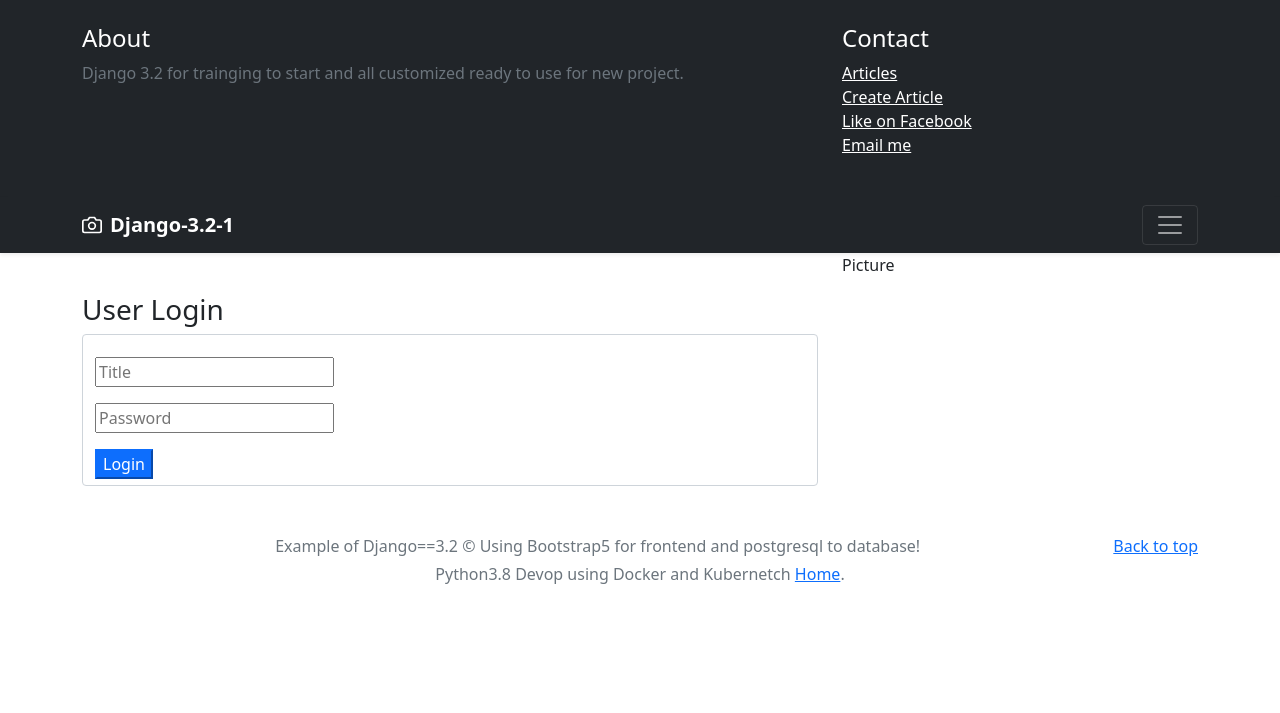
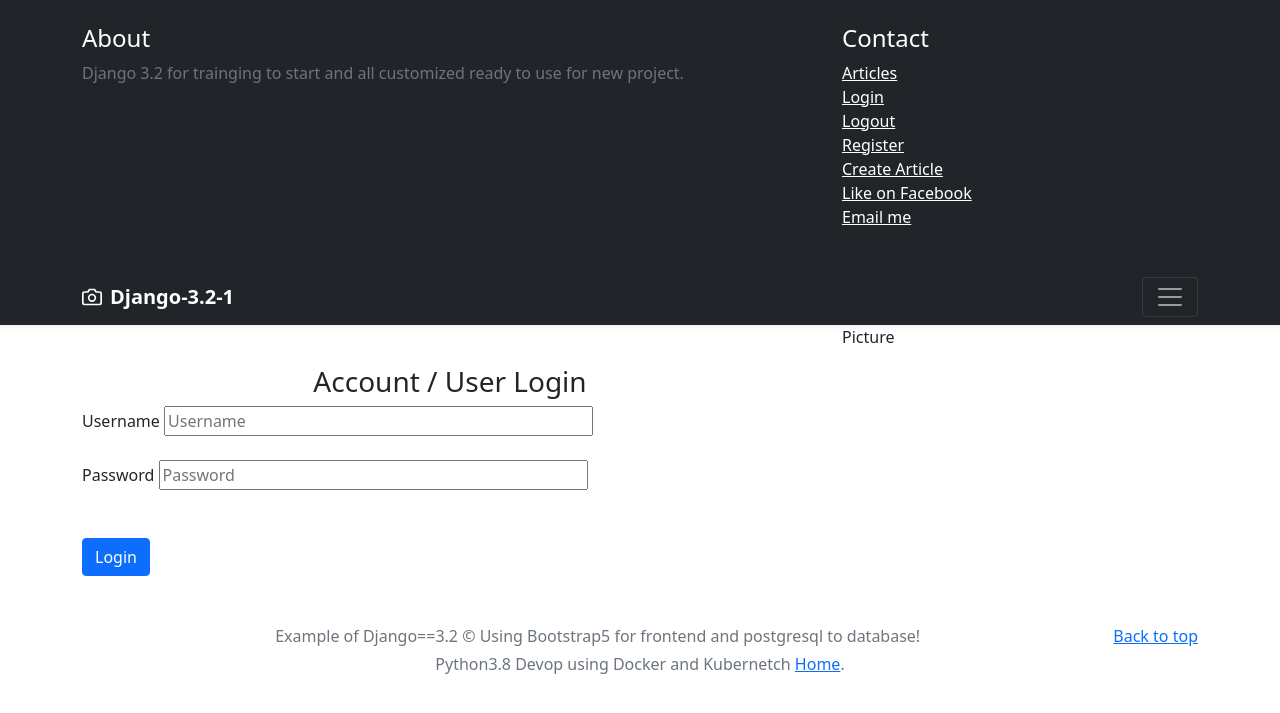
Before and after one commit to DilshadGit/Django32, a Django app: page /accounts/login/ in a window 1280 px wide, after a click that opens the changed part. Shown: the top 713 px of the page. Run offline with Django 3.2, Linux system fonts and the light colour scheme; some libraries are stand-ins or nearby versions.

Commit message:
Create login, logout how to user login and logout view methods and urls including templates for both. Import django login_required to use as docarator on create article to show user has to be loggedin to create an article when user create an article rediricet to LOGIN_URLS in the settings.py.

```diff
--- a/django_32/accounts/templates/login.html
+++ b/django_32/accounts/templates/login.html
@@ -4,24 +4,36 @@
 
 {% block content %}
 <div class="container">
-
     <div class="row">
-
         <div class="col-8 mt-3">
             <br>
-            <h3>User Login</h3>
-            <form method="POST" action="." class="form-control" >
-                {% csrf_token %}
-                <input type="text" name="title" class="mt-3" placeholder="Title">
+            <h3 class="text-center">Account / User Login</h3>
+            {% if not request.user.is_authenticated %}
+            <form method="POST"> {% csrf_token %}
+                {% if error %}
+                    <p class="text-danger">{{error}}</p>
+                {% endif %}
+                <div class="form-row">
+                    <label for="Username">Username </label>
+                    <input type="text" name="username" class="col-7"  placeholder="Username">
+                    <br>
+
+                    <br>
+                </div>
+                <div class="form-row">
+                    <label for="Password">Password</label>
+                    <input type="password" name="password" class="col-7"  placeholder="Password">
+                </div>
                 <br>
-                <input name="password" placeholder="Password" class="mt-3"/>
+
                 <br>
-                <button type="submit" class="button btn-primary mt-3">Login</button>
+                <button type="submit" class="btn btn-primary">Login</button>
             </form>
+            {% else %}
+                <h3>Hi {{request.user}}, you are already logged in!</h3>
+            {% endif %}
         </div>
         <div class="col-4">Picture</div>
-
     </div>
-
 </div>
 {% endblock content %}
--- a/django_32/accounts/urls.py
+++ b/django_32/accounts/urls.py
@@ -15,5 +15,5 @@ app_name = "accounts"
 urlpatterns = [
     path('login/', user_login_view, name='login'),
     path('logout/', user_logout_view, name='logout'),
-    path('register/', user_register_view, name='create_account'),
+    path('register/', user_register_view, name='register'),
 ]
--- a/django_32/accounts/views.py
+++ b/django_32/accounts/views.py
@@ -1,17 +1,39 @@
-from django.shortcuts import render
+from django.contrib.auth import authenticate, login, logout
+from django.shortcuts import render, redirect
 
 # Create your views here.
 
+
 def user_login_view(request):
-	template_name = 'login.html'
-	return render(request, template_name, {})
+    template_name = 'login.html'
+    if request.method == 'POST':
+        username = request.POST.get('username')
+        password = request.POST.get('password')
+        print(username, password)
+        user = authenticate(request, username=username, password=password)
+        if user is None:
+            context = {
+                'error': 'Invalid username or password'
+            }
+            return render(request, template_name, context)
+        print(user)
+        login(request, user)
+        return redirect('/admin')
+    # context = {
+    #     'username': username,
+    #     'password': password
+    # }
+    return render(request, template_name, {})
 
 
 def user_register_view(request):
-	template_name = 'register.html'
-	return render(request, template_name, {})
+    template_name = 'register.html'
+    return render(request, template_name, {})
 
 
 def user_logout_view(request):
-	template_name = 'logout.html'
-	return render(request, template_name, {})
+    template_name = 'logout.html'
+    if request.method == 'POST':
+    	logout(request)
+    	return redirect('/login/')
+    return render(request, template_name, {})
--- a/django_32/article/templates/article_detail.html
+++ b/django_32/article/templates/article_detail.html
@@ -6,8 +6,8 @@
     <div class="row">
 
         <div class="col-8">
-            <h3>{{object.title}}</h3>
-            <p>{{object.content}}</p>
+            <h3>{{art.title}}</h3>
+            <p>{{art.content}}</p>
         </div>
         <div class="col-4">Picture</div>
     </div>
--- a/django_32/article/views.py
+++ b/django_32/article/views.py
@@ -1,3 +1,4 @@
+from django.contrib.auth.decorators import login_required
 from django.shortcuts import render, get_object_or_404
 
 
@@ -47,8 +48,9 @@ def article_detail_view(request, article_id):
     return render(request, template_name, context)
 
 
+@login_required
 def article_create_view(request):
-    print(request.POST, ' <<< post')
+    print(request.POST)
 
     template_name = 'create_article.html'
     context = {}
@@ -58,6 +60,7 @@ def article_create_view(request):
         print(title, content)
         object_art = Article.objects.create(title=title, content=content)
         context['object'] = object_art
+        context['create_date'] = True
 
     return render(request, template_name, context)
 
--- a/django_32/config/settings.py
+++ b/django_32/config/settings.py
@@ -54,6 +54,8 @@ MIDDLEWARE = [
 ]
 
 ROOT_URLCONF = 'config.urls'
+
+LOGIN_URL = '/accounts/login/'
 
 TEMPLATES = [
     {
--- a/django_32/templates/navbar.html
+++ b/django_32/templates/navbar.html
@@ -15,6 +15,9 @@
                     <h4 class="text-white">Contact</h4>
                     <ul class="list-unstyled">
                         <li><a href="{% url 'article:list' %}" class="text-white">Articles</a></li>
+                        <li><a href="{% url 'accounts:login' %}" class="text-white">Login</a></li>
+                        <li><a href="{% url 'accounts:logout' %}" class="text-white">Logout</a></li>
+                        <li><a href="{% url 'accounts:register' %}" class="text-white">Register</a></li>
                         <li><a href="{% url 'article:add' %}" class="text-white">Create Article</a></li>
                         <li><a href="#" class="text-white">Like on Facebook</a></li>
                         <li><a href="#" class="text-white">Email me</a></li>
```
Also changed, not shown: django_32/accounts/templates/logout.html (+11 -7 lines), django_32/dbproject.sqlite3.
